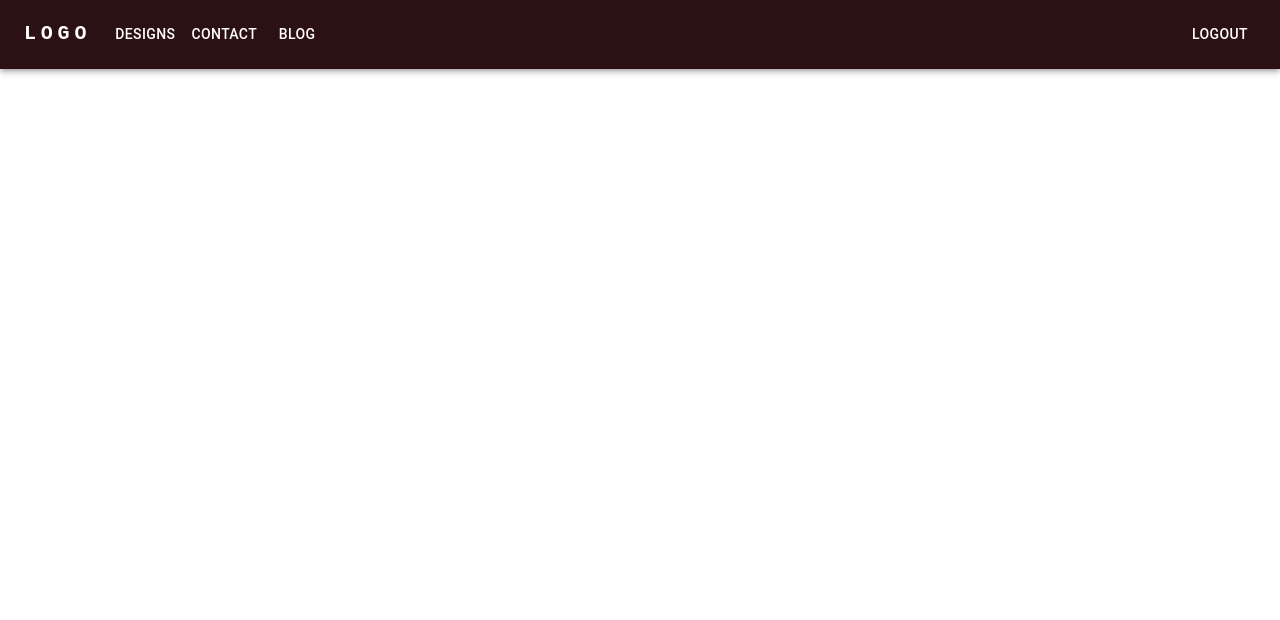
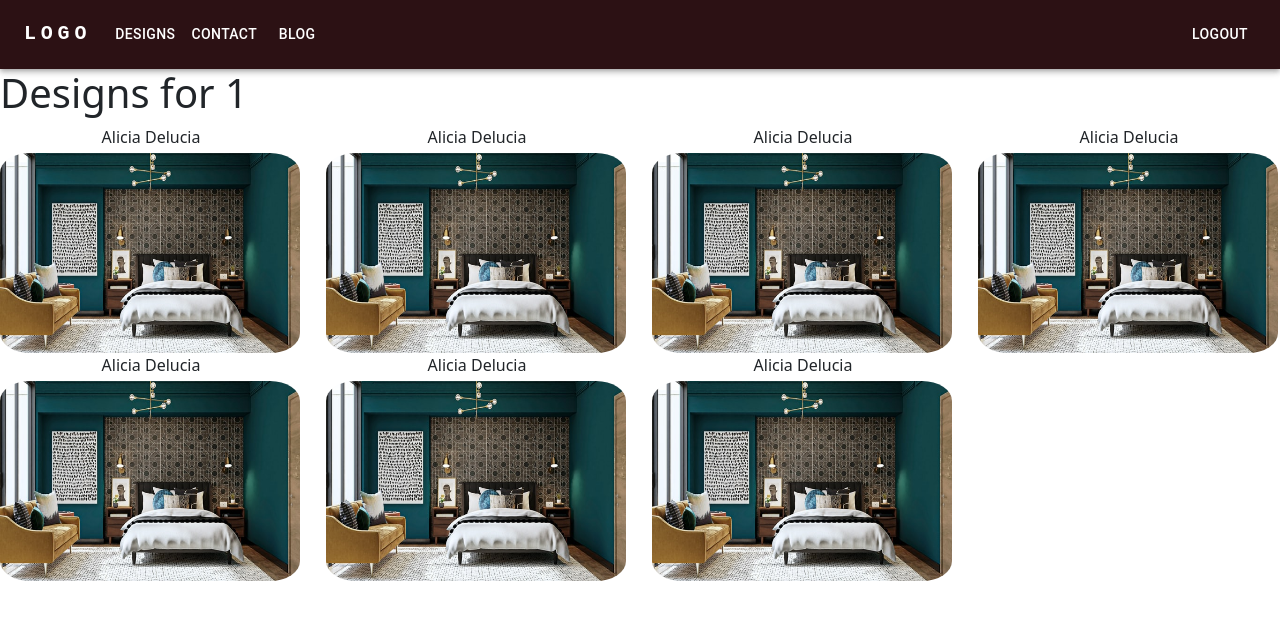
Before and after one commit to bbiancadenisa/beautifullInteriors, a React (Create React App) app in the folder frontend/: page /category/1 in a window 1280 px wide. Shown: the top 620 px of the page. Built offline with nearby package versions, Linux system fonts and the light colour scheme.

Commit message:
feat: add category page

```diff
--- a/frontend/src/App.js
+++ b/frontend/src/App.js
@@ -8,6 +8,7 @@ import Header from './components/Header/Header';
 import 'bootstrap/dist/css/bootstrap.min.css';
 import Login from './components/Login/Login';
 import Home from './components/Home/Home'
+import Category from './components/Category/Category';
 
 
 function App() {
@@ -17,6 +18,7 @@ function App() {
       <Routes>
         <Route path="/" element={<Home />}/>
         <Route path="/login" element={<Login />}/>
+        <Route path="/category/:category" element={<Category />}/>
       </Routes>
     </Router>
 
--- /dev/null
+++ b/frontend/src/components/Category/Category.js
@@ -0,0 +1,47 @@
+import React from 'react'
+import { useParams } from 'react-router-dom'
+
+function Category() {
+
+    const {category} = useParams()
+    const data = [{
+        name: 'Alicia Delucia',
+        image: '/images/bedroom.jpg'
+    },{
+        name: 'Alicia Delucia',
+        image: '/images/bedroom.jpg'
+    },{
+        name: 'Alicia Delucia',
+        image: '/images/bedroom.jpg'
+    },{
+        name: 'Alicia Delucia',
+        image: '/images/bedroom.jpg'
+    },{
+        name: 'Alicia Delucia',
+        image: '/images/bedroom.jpg'
+    },{
+        name: 'Alicia Delucia',
+        image: '/images/bedroom.jpg'
+    },{
+        name: 'Alicia Delucia',
+        image: '/images/bedroom.jpg'
+    }]
+  return (
+    <div>
+        <h1>Designs for {category} </h1>
+        <div className="row">
+            {data.map((design,index) => {
+                return (
+               <div key={index} className='col-lg-3 d-flex flex-column text-center'>
+               <span className='mb-1'>
+                   {design.name}
+               </span>
+               <img className='imgCategory' src={`${design.image}`} alt='' />
+           </div>)
+            })}
+        </div>
+    </div>
+  )
+}
+
+export default Category
--- a/frontend/src/components/Home/CategoryCard.js
+++ b/frontend/src/components/Home/CategoryCard.js
@@ -1,8 +1,14 @@
 import React from 'react'
+import { useNavigate } from 'react-router-dom'
 
 const CategoryCard = ({title, image}) => {
+    const navigate = useNavigate()
+
+    const handleNavigation = (category) => {
+        navigate(`/category/${category}`)
+    }
   return (
-    <div className='d-flex flex-column text-center'>
+    <div onClick={() => handleNavigation(title)} className='d-flex flex-column text-center'>
         <span className='mb-1'>
             {title}
         </span>
```
